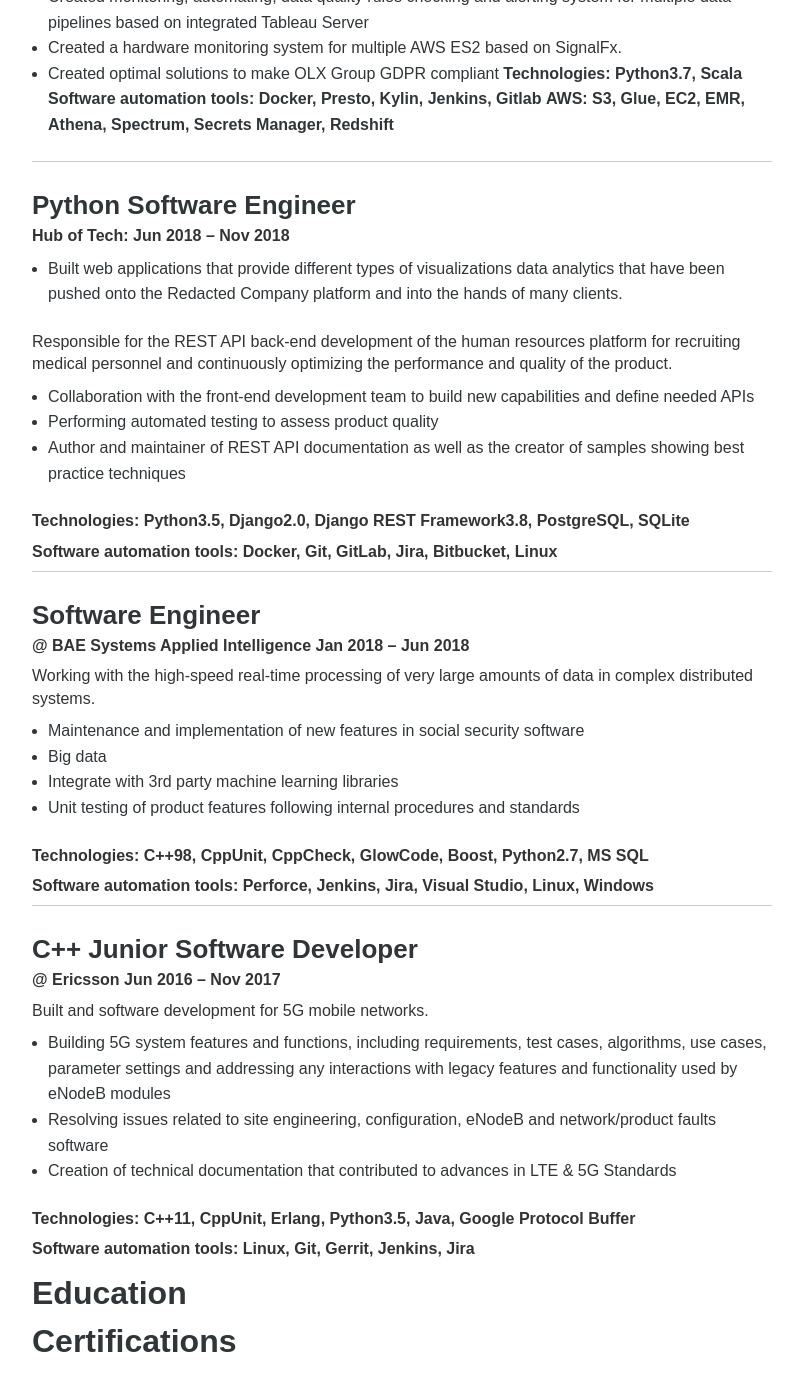
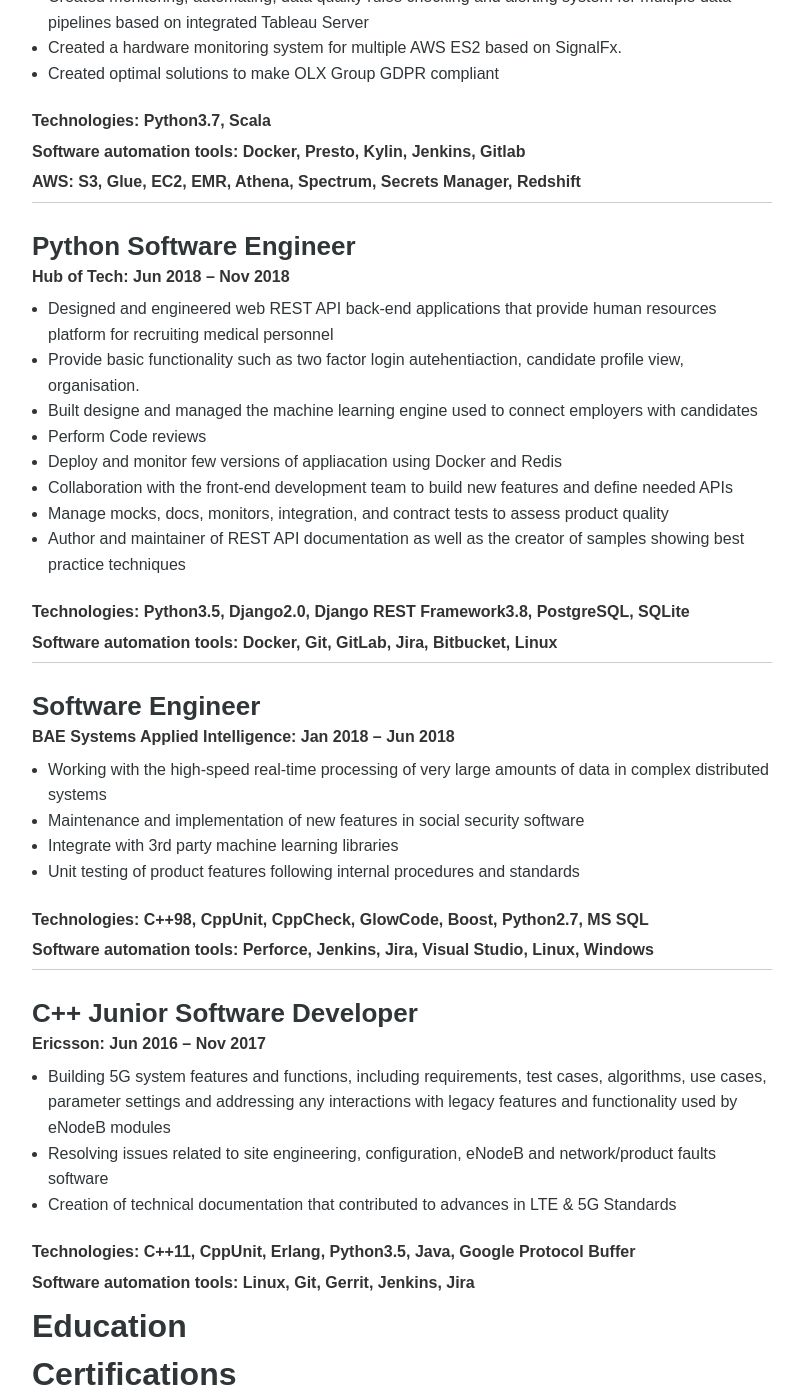
Before and after one commit to michal0janczyk/michaljanczyk.github.io, a Jekyll site: the page built from _pages/resume.markdown, in a window 1280 px wide and 1400 px high, scrolled down 673 px. Shown: the whole window, without its empty margins (238-1041 px from the left). Built offline with Jekyll 4.4.1, drawn with Linux system fonts in a browser that asks for light colours.

Commit message:
Update resume.markdown

```diff
--- a/_pages/resume.markdown
+++ b/_pages/resume.markdown
@@ -15,19 +15,23 @@
 * Created monitoring, automating, data quality rules checking and alerting system for multiple data pipelines based on integrated Tableau Server
 * Created a hardware monitoring system for multiple AWS ES2 based on SignalFx.
 * Created optimal solutions to make OLX Group GDPR compliant
+
 **Technologies: Python3.7, Scala**
+
 **Software automation tools: Docker, Presto, Kylin, Jenkins, Gitlab**
+
 **AWS: S3, Glue, EC2, EMR, Athena, Spectrum, Secrets Manager, Redshift**
 
 -----
 ### Python Software Engineer
 **Hub of Tech: Jun 2018 – Nov 2018**
-
-* Built web applications that provide different types of visualizations data analytics that have been pushed onto the Redacted Company platform and into the hands of many clients.
-
-Responsible for the REST API back-end development of the human resources platform for recruiting medical personnel and continuously optimizing the performance and quality of the product.
-* Collaboration with the front-end development team to build new capabilities and define needed APIs
-* Performing automated testing to assess product quality
+* Designed and engineered web REST API back-end applications that provide human resources platform for recruiting medical personnel
+* Provide basic functionality such as two factor login autehentiaction, candidate profile view, organisation.
+* Built designe and managed the machine learning engine used to connect employers with candidates
+* Perform Code reviews
+* Deploy and monitor few versions of appliacation using Docker and Redis
+* Collaboration with the front-end development team to build new features and define needed APIs
+* Manage mocks, docs, monitors, integration, and contract tests to assess product quality
 * Author and maintainer of REST API documentation as well as the creator of samples showing best practice techniques
 
 **Technologies: Python3.5, Django2.0, Django REST Framework3.8, PostgreSQL, SQLite**
@@ -36,11 +40,10 @@
 
 ------
 ### Software Engineer
-**@ BAE Systems Applied Intelligence Jan 2018 – Jun 2018**
+**BAE Systems Applied Intelligence: Jan 2018 – Jun 2018**
 
-Working with the high-speed real-time processing of very large amounts of data in complex distributed systems.
+* Working with the high-speed real-time processing of very large amounts of data in complex distributed systems
 * Maintenance and implementation of new features in social security software
-* Big data
 * Integrate with 3rd party machine learning libraries
 * Unit testing of product features following internal procedures and standards
 
@@ -50,9 +53,8 @@
 
 ------
 ### C++ Junior Software Developer
-**@ Ericsson  Jun 2016 – Nov 2017**
+**Ericsson: Jun 2016 – Nov 2017**
 
-Built and software development for 5G mobile networks.
 * Building 5G system features and functions, including requirements, test cases, algorithms, use cases, parameter settings and addressing any interactions with legacy features and functionality used by eNodeB modules
 * Resolving issues related to site engineering, configuration, eNodeB and network/product faults software
 * Creation of technical documentation that contributed to advances in LTE & 5G Standards
```
